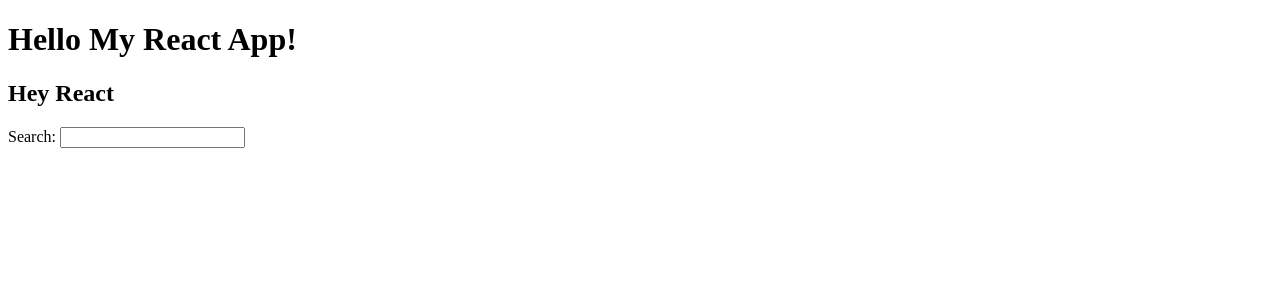
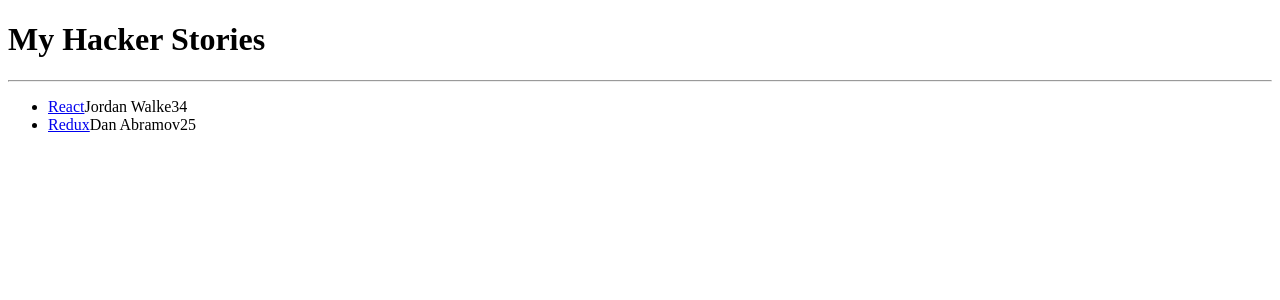
Before and after one commit to zhanybekovich/react-crash-course, a React (Vite) app: page / in a window 1280 px wide. Shown: the top 300 px of the page. Built offline with nearby package versions, Linux system fonts and the light colour scheme.

Commit message:
rendering lists

```diff
--- a/src/App.jsx
+++ b/src/App.jsx
@@ -1,21 +1,45 @@
-const title = 'My Component'
-const welcome = {
-  greeting: 'Hey',
-  title: 'React'
-}
+const list = [
+  {
+    title: 'React',
+    url: 'https://reactjs.org',
+    author: 'Jordan Walke',
+    num_comments: 3,
+    points: 4,
+    objectID:0,
+  },
+  {
+    title: 'Redux',
+    url: 'https://redux.js.org',
+    author: 'Dan Abramov',
+    num_comments: 2,
+    points: 5,
+    objectID: 1,
+  },
+]
 
-function getTitle(title) {
-  return title;
-}
+
 
 function App() {
   return (
     <div>
-      <h1>Hello {getTitle('My React App')}!</h1>
-      <h2>{welcome.greeting} {welcome.title}</h2>
+      <h1>My Hacker Stories</h1>
 
-      <label htmlFor="search">Search: </label>
-      <input id="search" type="text" />
+      <hr />
+
+      <ul>
+        {list.map(function (item) {
+          return (
+            <li key={item.objectID}>
+              <span>
+                <a href={item.url}>{ item.title }</a>
+              </span>
+              <span>{item.author}</span>
+              <span>{item.num_comments}</span>
+              <span>{ item.points }</span>
+            </li>
+          )
+        })}
+      </ul>
     </div>
   )
 }
```
